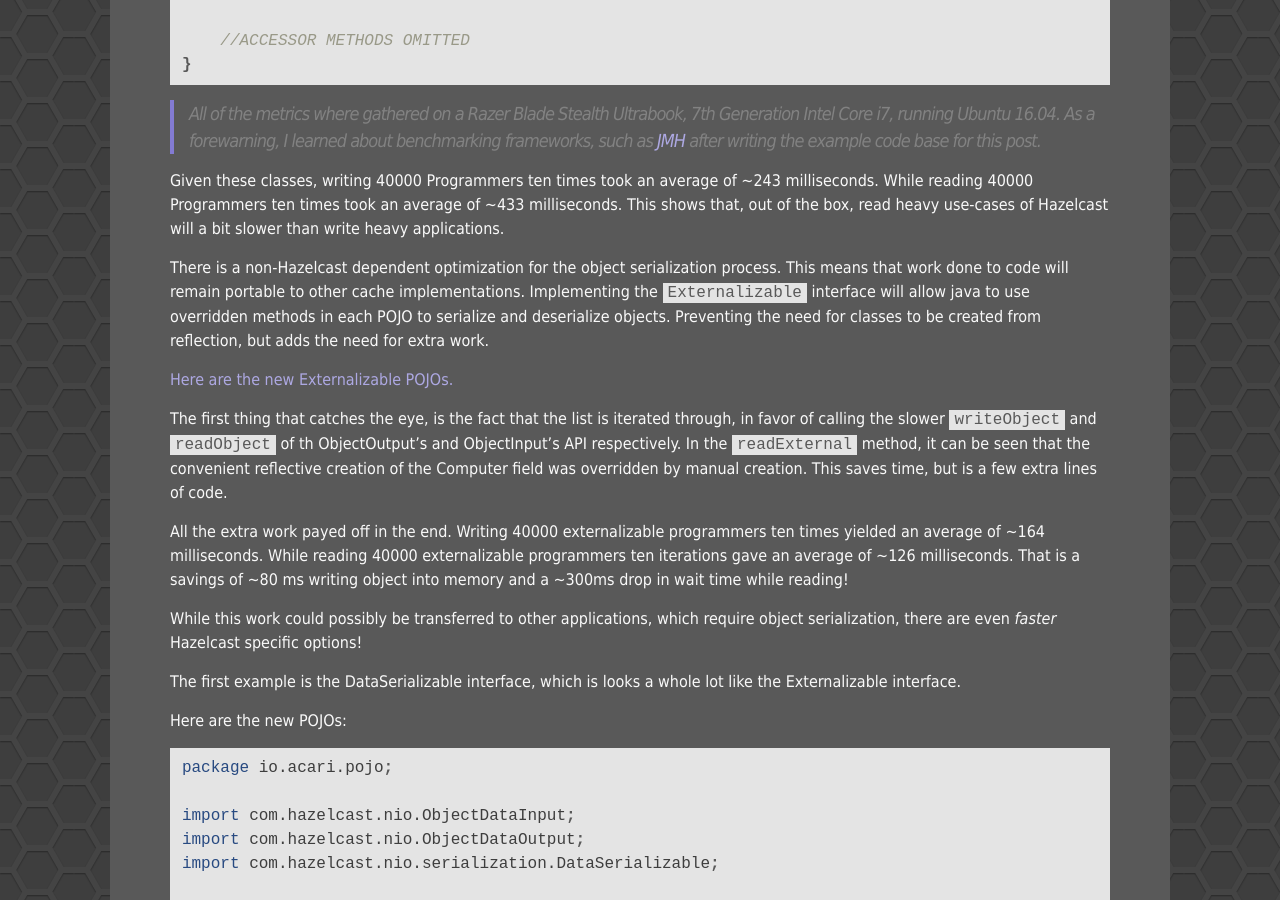
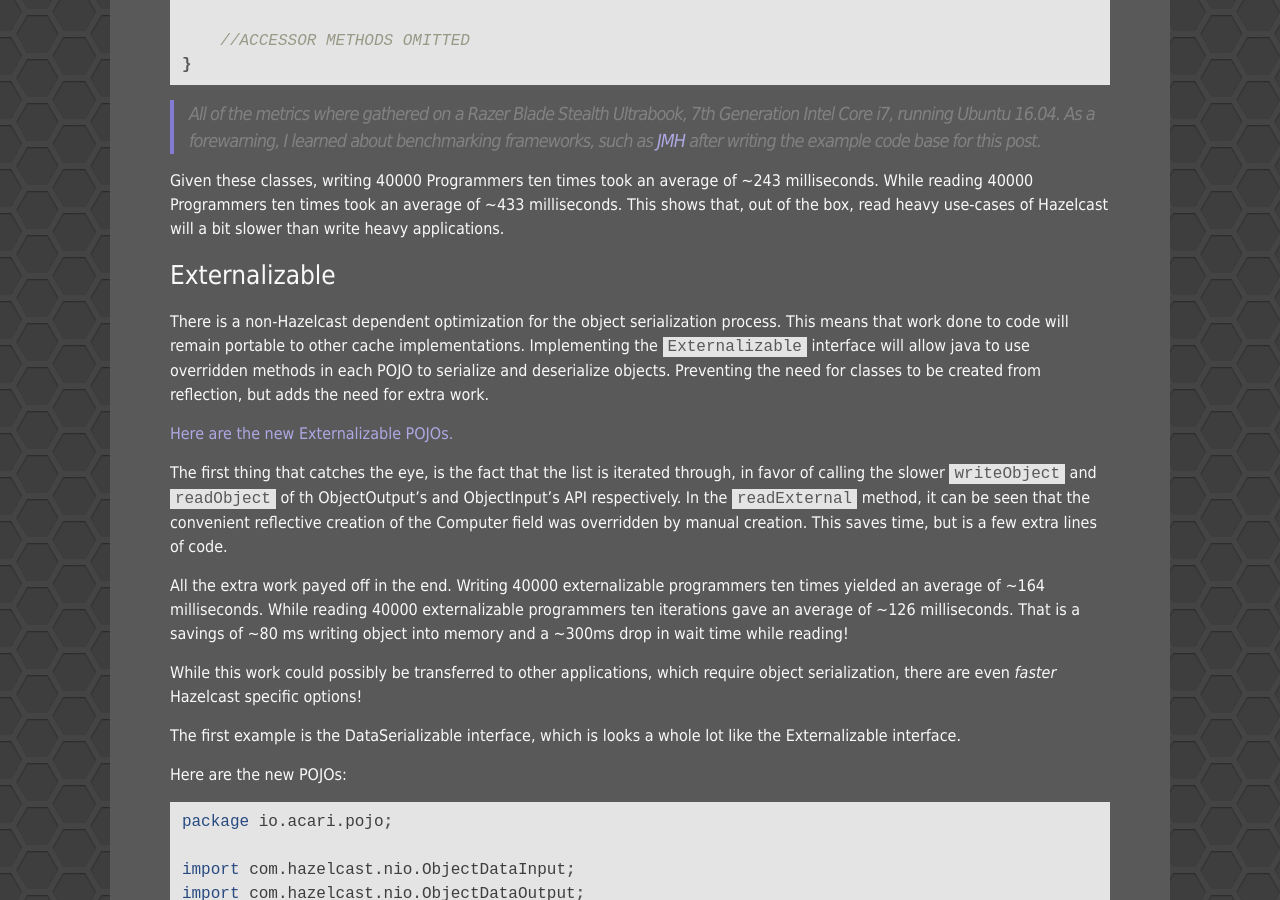
Before and after one commit to Unthrottled/blog, a Jekyll site: the page built from _posts/2017-05-01-Hazelcast-Performance-Serialization.md, in a window 1280 px wide and 900 px high, scrolled down 1880 px. Built offline with Jekyll 4.4.1, drawn with Linux system fonts in a browser that asks for light colours.

Commit message:
One section

```diff
--- a/_posts/2017-05-01-Hazelcast-Performance-Serialization.md
+++ b/_posts/2017-05-01-Hazelcast-Performance-Serialization.md
@@ -82,6 +82,8 @@
 Given these classes, writing 40000 Programmers ten times took an average of ~243 milliseconds.
 While reading 40000 Programmers ten times took an average of ~433 milliseconds.
 This shows that, out of the box, read heavy use-cases of Hazelcast will a bit slower than write heavy applications.
+
+### Externalizable
 
 There is a non-Hazelcast dependent optimization for the object serialization process.
 This means that work done to code will remain portable to other cache implementations.
```
